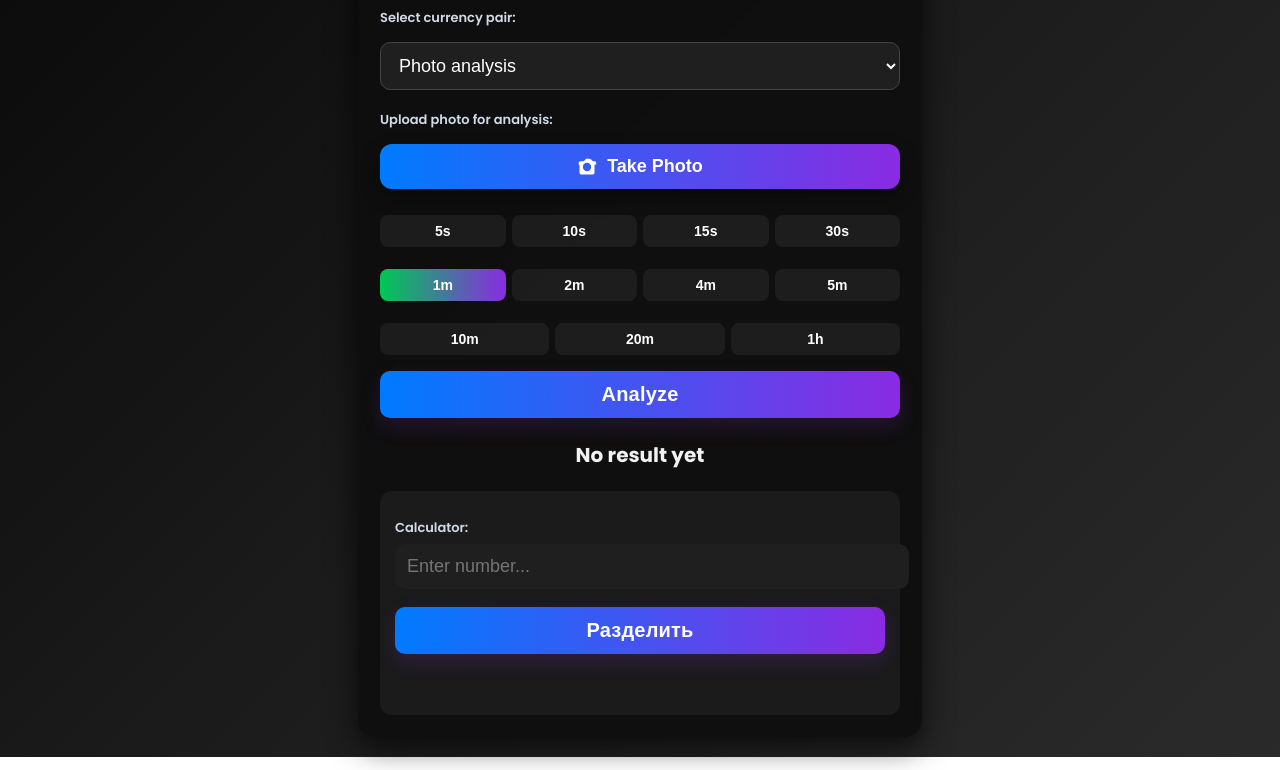
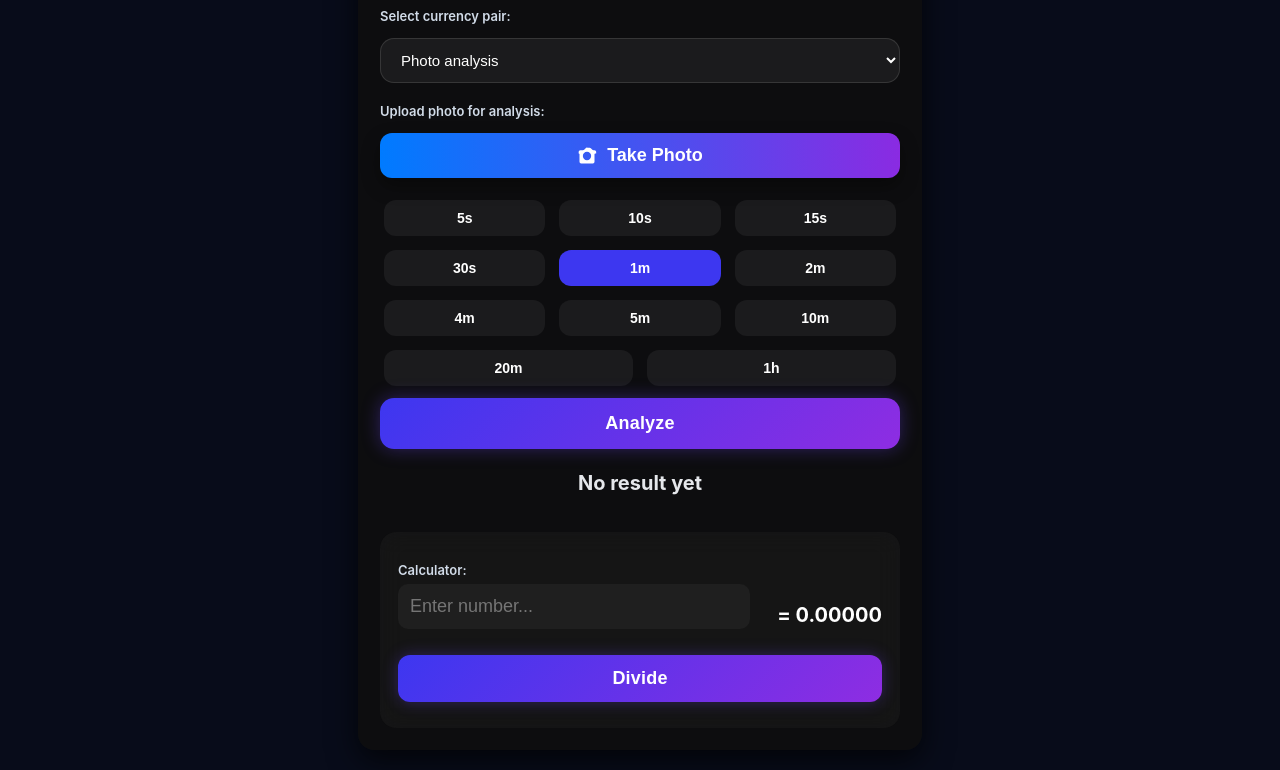
Before and after one commit to botvlad/optiBot2, a plain HTML site: page index.html in a window 1280 px wide. Shown: the part 99-869 px from the top of the page. Drawn offline with Linux system fonts and the light colour scheme.

Commit message:
Add files via upload

```diff
--- a/index.html
+++ b/index.html
@@ -62,13 +62,18 @@
 
         <div id="result" aria-live="polite"></div>
 
-        <!-- Calculator MOVED HERE -->
+                <!-- Calculator MOVED HERE -->
         <div class="calculator">
             <label class="field-label">Calculator:</label>
-            <input type="number" id="calc-input" placeholder="Enter number..." />
-            <button id="calc-divide" class="primary ripple">Разделить</button>
-            <div id="calc-result" class="calc-result"></div>
+
+            <div class="calc-row">
+                <input type="number" id="calc-input" placeholder="Enter number..." class="calc-input" />
+                <div id="calc-result" class="calc-result">= 0.00000</div>
+            </div>
+
+            <button id="calc-divide" class="primary calc-btn">Divide</button>
         </div>
+    </div>
 
     </div>
 
--- a/style.css
+++ b/style.css
@@ -277,3 +277,158 @@ button:focus, select:focus {
     font-weight: 700;
     min-height: 28px;
 }
+
+
+/* --- Updated calculator layout --- */
+.calculator {
+    margin-top: 25px;
+    padding: 18px;
+    border-radius: 16px;
+    background: rgba(255, 255, 255, 0.03);
+    backdrop-filter: blur(12px);
+}
+
+.calc-row {
+    display: flex;
+    align-items: center;
+    gap: 12px;
+}
+
+.calc-input {
+    flex: 1;
+    padding: 12px 15px;
+    font-size: 15px;
+    border-radius: 12px;
+    border: 1px solid rgba(255,255,255,0.1);
+    background: rgba(0,0,0,0.25);
+    color: #fff;
+}
+
+.calc-result {
+    min-width: 110px;
+    text-align: right;
+    font-size: 20px;
+    font-weight: 700;
+    color: #ffffff;
+}
+
+.calc-btn {
+    width: 100%;
+    padding: 13px;
+    font-size: 16px;
+    font-weight: 600;
+    border-radius: 12px;
+    margin-top: 18px;
+    background: linear-gradient(135deg, #3d37f0, #8e2de2);
+    color: white;
+}
+
+
+
+/* ==== NEW DESIGN B (Neon AI + Screenshot Colors) ==== */
+
+/* Global background */
+body {
+    background: #080c1a;
+    color: #e5e7eb;
+    font-family: 'Inter', sans-serif;
+}
+
+/* Container styling */
+.container, .box, .wrapper {
+    background: rgba(255,255,255,0.03);
+    border-radius: 22px;
+    padding: 28px;
+    backdrop-filter: blur(14px);
+    border: 1px solid rgba(255,255,255,0.05);
+}
+
+/* Select & Inputs */
+select, input[type="number"], input[type="text"] {
+    background: rgba(255,255,255,0.06);
+    border: 1px solid rgba(255,255,255,0.12);
+    color: #fff;
+    padding: 12px 16px;
+    border-radius: 14px;
+    font-size: 15px;
+}
+
+/* Buttons general */
+button {
+    border: none;
+    cursor: pointer;
+    font-weight: 600;
+    border-radius: 14px;
+    transition: 0.2s;
+}
+
+/* ANALYZE / TAKE PHOTO big gradient buttons */
+.primary {
+    background: linear-gradient(135deg, #3d37f0, #8e2de2);
+    color: #fff;
+    padding: 15px;
+    font-size: 18px;
+    box-shadow: 0 0 18px rgba(108, 70, 255, 0.35);
+}
+
+.primary:hover {
+    transform: translateY(-2px);
+    box-shadow: 0 0 25px rgba(108, 70, 255, 0.45);
+}
+
+/* Timeframe buttons */
+.time-btn {
+    background: rgba(255,255,255,0.06);
+    color: #fff;
+    padding: 10px 14px;
+    font-size: 14px;
+    border-radius: 12px;
+    margin: 4px;
+}
+
+.time-btn.active {
+    background: #3d37f0;
+    color: white;
+}
+
+/* TAKE PHOTO button exact style */
+.take-photo-btn {
+    background: linear-gradient(135deg, #3d37f0, #8e2de2);
+    padding: 14px;
+    font-size: 17px;
+    display: flex;
+    align-items: center;
+    gap: 10px;
+    box-shadow: 0 0 18px rgba(108,70,255,0.35);
+    border-radius: 16px;
+    color: #fff;
+}
+
+/* Calculator row */
+.calc-row {
+    display: flex;
+    align-items: center;
+    gap: 12px;
+}
+
+.calc-input {
+    flex: 1;
+}
+
+.calc-result {
+    min-width: 120px;
+    text-align: right;
+    font-size: 20px;
+    font-weight: 700;
+    color: #fff;
+}
+
+/* Calculator button */
+.calc-btn {
+    margin-top: 16px;
+    background: linear-gradient(135deg, #3d37f0, #8e2de2);
+    padding: 13px;
+    color: #fff;
+    width: 100%;
+    box-shadow: 0 0 16px rgba(108,70,255,0.3);
+}
```
